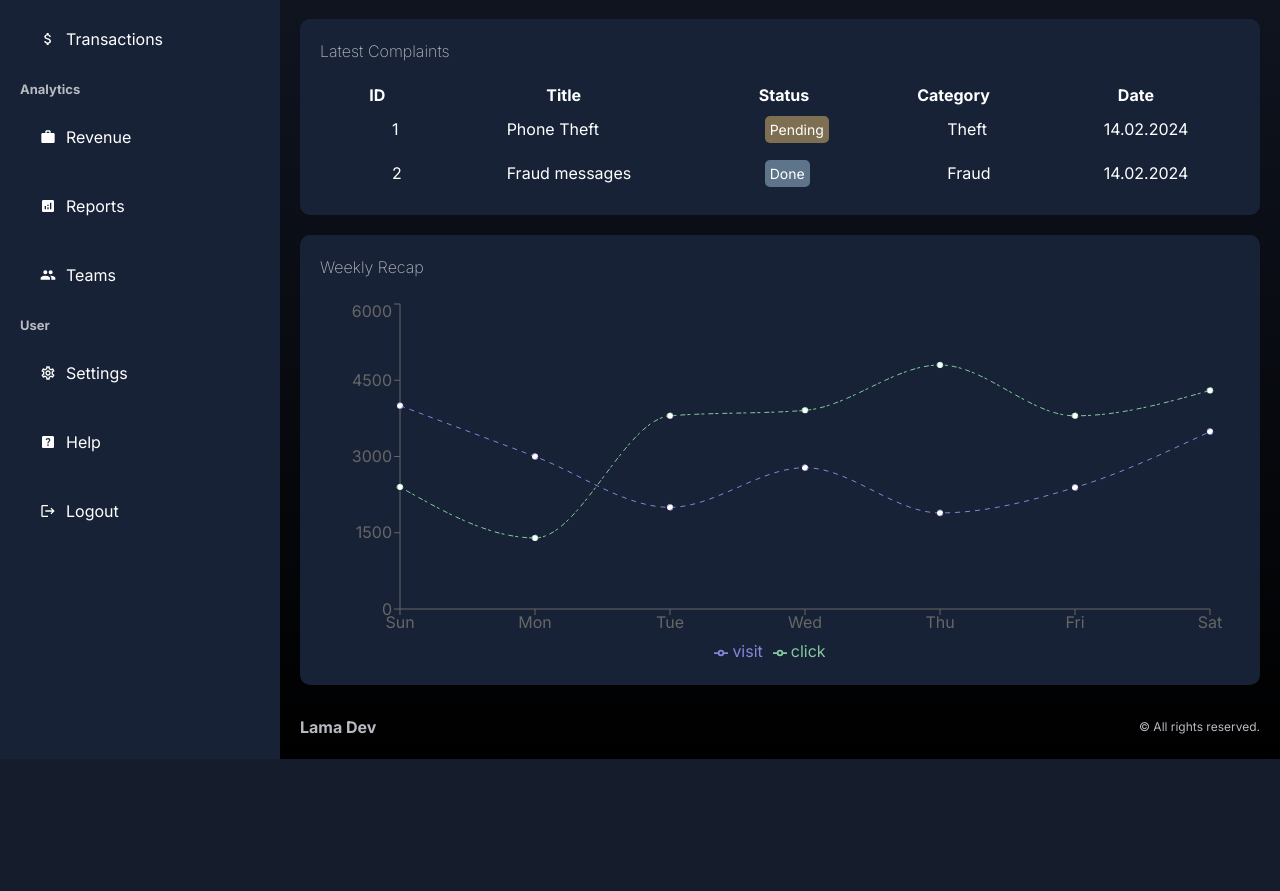
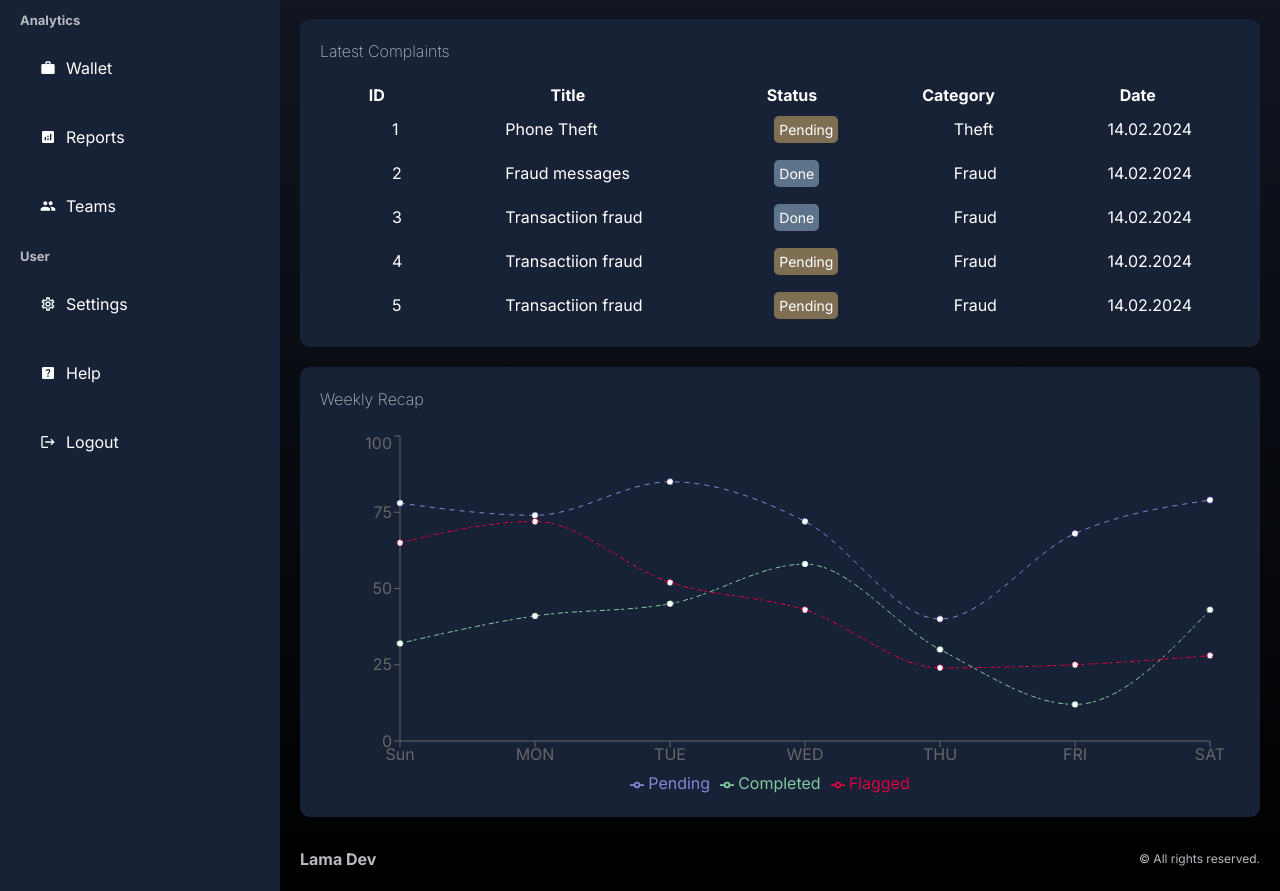
Before and after one commit to malharrrr/De-Samaadhan, a Next.js app: page /dashboard in a window 1280 px wide. Shown: the part 307-1198 px from the top of the page. Before the commit the page ends 1066 px from the top, so only its background shows below. Built offline with nearby package versions, Linux system fonts and the light colour scheme; no server answers.

Commit message:
frontend changes

```diff
--- a/app/cui/cdashboard/transactions/transactions.jsx
+++ b/app/cui/cdashboard/transactions/transactions.jsx
@@ -27,8 +27,6 @@ const Transactions = () => {
             <td>Theft</td>
             <td>14.02.2024</td>
           </tr>
-          {/* Repeat similar structure for other complaints */}
-          {/* Example for another complaint */}
           <tr>
             <td>2</td>
             <td>
@@ -40,7 +38,28 @@ const Transactions = () => {
             <td>Fraud</td>
             <td>14.02.2024</td>
           </tr>
-          {/* Repeat this structure for other complaints */}
+          <tr>
+            <td>3</td>
+            <td>
+                Transactiion fraud
+            </td>
+            <td>
+              <span className={`${styles.status} ${styles.done}`}>Done</span>
+            </td>
+            <td>Fraud</td>
+            <td>14.02.2024</td>
+          </tr>
+          <tr>
+            <td>4</td>
+            <td>
+                Transactiion fraud
+            </td>
+            <td>
+              <span className={`${styles.status} ${styles.done}`}>Done</span>
+            </td>
+            <td>Fraud</td>
+            <td>14.02.2024</td>
+          </tr>
         </tbody>
       </table>
     </div>
--- a/app/dashboard/page.jsx
+++ b/app/dashboard/page.jsx
@@ -11,26 +11,26 @@ const Dashboard = () => {
   {
     id: 1,
     title: "Total Complaints",
-    number: 10.928,
+    number: 76,
     change: 12,
   },
   {
     id: 2,
     title: "Pending",
-    number: 8.236,
+    number: 23,
     change: -2,
   },
   {
     id: 3,
     title: "Approved",
-    number: 6.642,
+    number: 34,
     change: 18,
   },
 
   {
     id: 4,
     title: "Flagged",
-    number: 6.642,
+    number: 19,
     change: 13,
   },
 ];
--- a/app/ui/dashboard/chart/chart.jsx
+++ b/app/ui/dashboard/chart/chart.jsx
@@ -1,43 +1,47 @@
 "use client"
-
 import styles from './chart.module.css'
 import { LineChart, Line, XAxis, YAxis, Tooltip, Legend, ResponsiveContainer } from 'recharts';
 
 const data = [
   {
     name: "Sun",
-    visit: 4000,
-    click: 2400,
+    Pending: 78,
+    Flagged: 65,
+    Completed:32,
   },
   {
-    name: "Mon",
-    visit: 3000,
-    click: 1398,
+    name: "MON",
+    Pending: 74,
+    Flagged: 72,
+    Completed:41,
   },
   {
-    name: "Tue",
-    visit: 2000,
-    click: 3800,
+    name: "TUE",
+    Pending: 85,
+    Flagged: 52,
+    Completed:45,
+  },{
+    name: "WED",
+    Pending: 72,
+    Flagged: 43,
+    Completed:58,
+  },{
+    name: "THU",
+    Pending: 40,
+    Flagged: 24,
+    Completed:30,
   },
   {
-    name: "Wed",
-    visit: 2780,
-    click: 3908,
+    name: "FRI",
+    Pending: 68,
+    Flagged: 25,
+    Completed:12,
   },
   {
-    name: "Thu",
-    visit: 1890,
-    click: 4800,
-  },
-  {
-    name: "Fri",
-    visit: 2390,
-    click: 3800,
-  },
-  {
-    name: "Sat",
-    visit: 3490,
-    click: 4300,
+    name: "SAT",
+    Pending: 79,
+    Flagged: 28,
+    Completed:43
   },
 ];
 
@@ -61,8 +65,9 @@ const Chart = () => {
           <YAxis />
           <Tooltip contentStyle={{background:"#151c2c", border:"none"}}/>
           <Legend />
-          <Line type="monotone" dataKey="visit" stroke="#8884d8" strokeDasharray="5 5" />
-          <Line type="monotone" dataKey="click" stroke="#82ca9d" strokeDasharray="3 4 5 2" />
+          <Line type="monotone" dataKey="Pending" stroke="#8884d8" strokeDasharray="5 5" />
+          <Line type="monotone" dataKey="Completed" stroke="#82ca9d" strokeDasharray="3 4 5 2" />
+          <Line type="monotone" dataKey="Flagged" stroke="#D70040" strokeDasharray="3 4 5 2" />
         </LineChart>
       </ResponsiveContainer>
     </div>
--- a/app/ui/dashboard/sidebar/sidebar.jsx
+++ b/app/ui/dashboard/sidebar/sidebar.jsx
@@ -35,18 +35,13 @@ const menuItems = [
         path: "/dashboard/products",
         icon: <MdShoppingBag />,
       },
-      {
-        title: "Transactions",
-        path: "/dashboard/transactions",
-        icon: <MdAttachMoney />,
-      },
     ],
   },
   {
     title: "Analytics",
     list: [
       {
-        title: "Revenue",
+        title: "Wallet",
         path: "/dashboard/revenue",
         icon: <MdWork />,
       },
--- a/app/ui/dashboard/transactions/transactions.jsx
+++ b/app/ui/dashboard/transactions/transactions.jsx
@@ -40,6 +40,39 @@ const Transactions = () => {
             <td>Fraud</td>
             <td>14.02.2024</td>
           </tr>
+          <tr>
+            <td>3</td>
+            <td>
+                Transactiion fraud
+            </td>
+            <td>
+              <span className={`${styles.status} ${styles.done}`}>Done</span>
+            </td>
+            <td>Fraud</td>
+            <td>14.02.2024</td>
+          </tr>
+          <tr>
+            <td>4</td>
+            <td>
+                Transactiion fraud
+            </td>
+            <td>
+              <span className={`${styles.status} ${styles.pending}`}>Pending</span>
+            </td>
+            <td>Fraud</td>
+            <td>14.02.2024</td>
+          </tr>
+          <tr>
+            <td>5</td>
+            <td>
+                Transactiion fraud
+            </td>
+            <td>
+              <span className={`${styles.status} ${styles.pending}`}>Pending</span>
+            </td>
+            <td>Fraud</td>
+            <td>14.02.2024</td>
+          </tr>
           {/* Repeat this structure for other complaints */}
         </tbody>
       </table>
```
